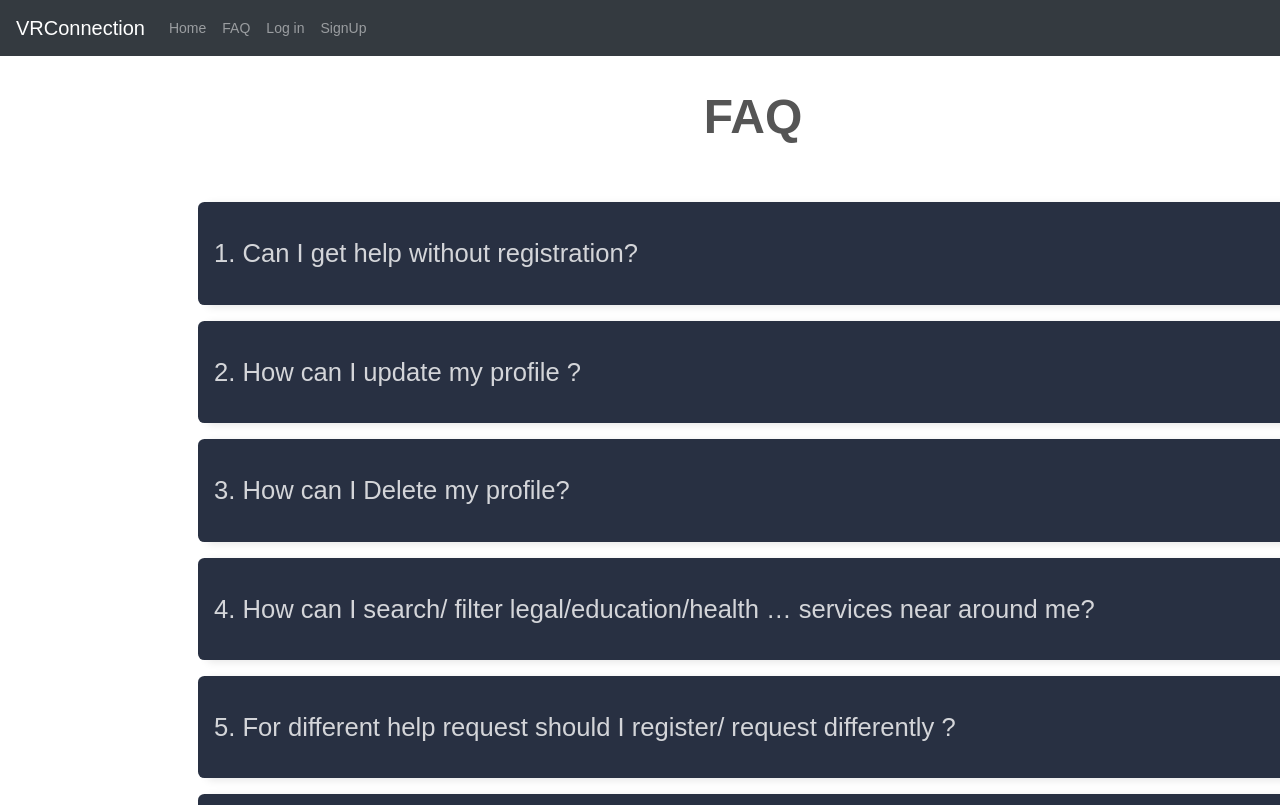
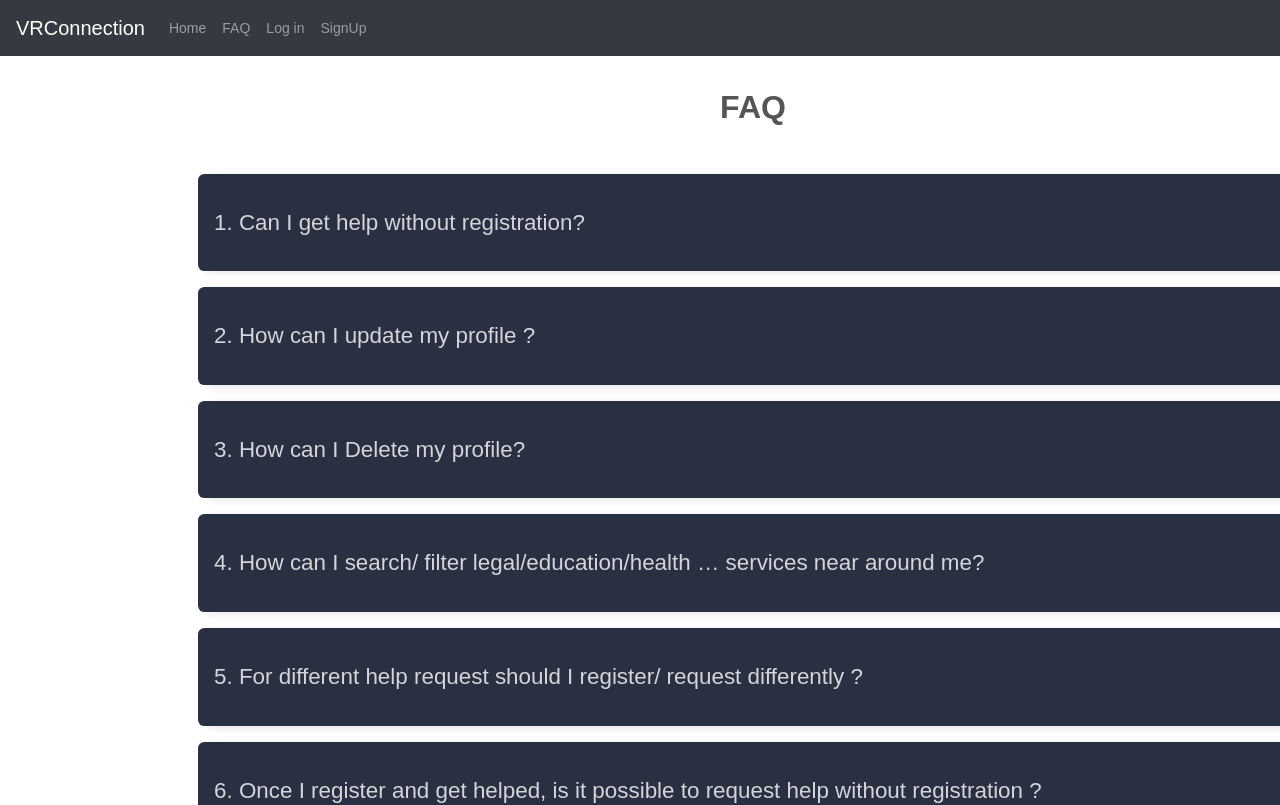
Before and after one commit to HackYourFutureBelgium/class-5-project-vrconnection, a React app in the folder frontend/: page /faq in a window 1280 px wide. Shown: the top 805 px of the page. Built offline with nearby package versions, Linux system fonts and the light colour scheme; no server answers; some icons are missing.

Commit message:
Fix/ improve size-font in FAQ

```diff
--- a/frontend/src/components/FaqPage/Faq.css
+++ b/frontend/src/components/FaqPage/Faq.css
@@ -1,11 +1,11 @@
 *::before,
-*::after{
+*::after {
   margin: 0;
   padding: 0;
   box-sizing: inherit;
 }
 
-.section2{
+.section2 {
   width: 100%;
   height: 100%;
   display: flex;
@@ -15,46 +15,44 @@
   padding-bottom: 5rem;
 }
 
-#faq-title{
+#faq-title {
   width: 96rem;
   text-align: center;
-    font-size: 3rem;
+  font-size: 2rem;
   margin-top: 2rem;
   border-bottom: 5px;
   border-color: rgb(35, 133, 136);
-
-
 }
 
-.accordion-item{
+.accordion-item {
   background-color: #283042;
-    border-radius: .4rem;
+  border-radius: 0.4rem;
   margin-bottom: 1rem;
   padding: 1rem;
-    box-shadow: .5rem 2px .5rem rgba(0,0,0,.1);
+  box-shadow: 0.5rem 2px 0.5rem rgba(0, 0, 0, 0.1);
 }
-.accordion-link{
-    font-size: 1.6rem;
-    color: rgba(255,255,255,.8);
+.accordion-link {
+  font-size: 1.4rem;
+  color: rgba(255, 255, 255, 0.8);
   text-decoration: none;
   background-color: #283042;
   width: 100%;
   display: flex;
-    align-items: center;;
+  align-items: center;
   justify-content: space-between;
   padding: 1rem 0;
 }
 
-.accordion-link i{
+.accordion-link i {
   color: #e7d5ff;
-    padding: .5rem;
+  padding: 0.5rem;
 }
 
-.accordion-link .ion-md-remove{
+.accordion-link .ion-md-remove {
   display: none;
 }
 
-.answer{
+.answer {
   max-height: 0;
   overflow: hidden;
   position: relative;
@@ -63,29 +61,29 @@
   color: white;
   padding-left: 1.5rem;
 }
-.answer::before{
-    content: "";
+.answer::before {
+  content: '';
   position: absolute;
-    width: .6rem;
+  width: 0.6rem;
   height: 90%;
   background-color: #8fc460;
   top: 50%;
   left: 0;
   transform: translateY(-50%);
 }
-.answer p{
-    color: rgba(255, 255, 255,.6);
+.answer p {
+  color: rgba(255, 255, 255, 0.6);
   font-size: 1.4rem;
   padding: 2rem;
 }
 
-.accordion-item:target .answer{
+.accordion-item:target .answer {
   max-height: 20rem;
 }
-.accordion-item:target .accordion-link .ion-md-add{
+.accordion-item:target .accordion-link .ion-md-add {
   display: none;
 }
 
-.accordion-item:target .accordion-link .ion-md-remove{
+.accordion-item:target .accordion-link .ion-md-remove {
   display: block;
 }
```
Lines whose indentation alone changed are shown as unchanged.
